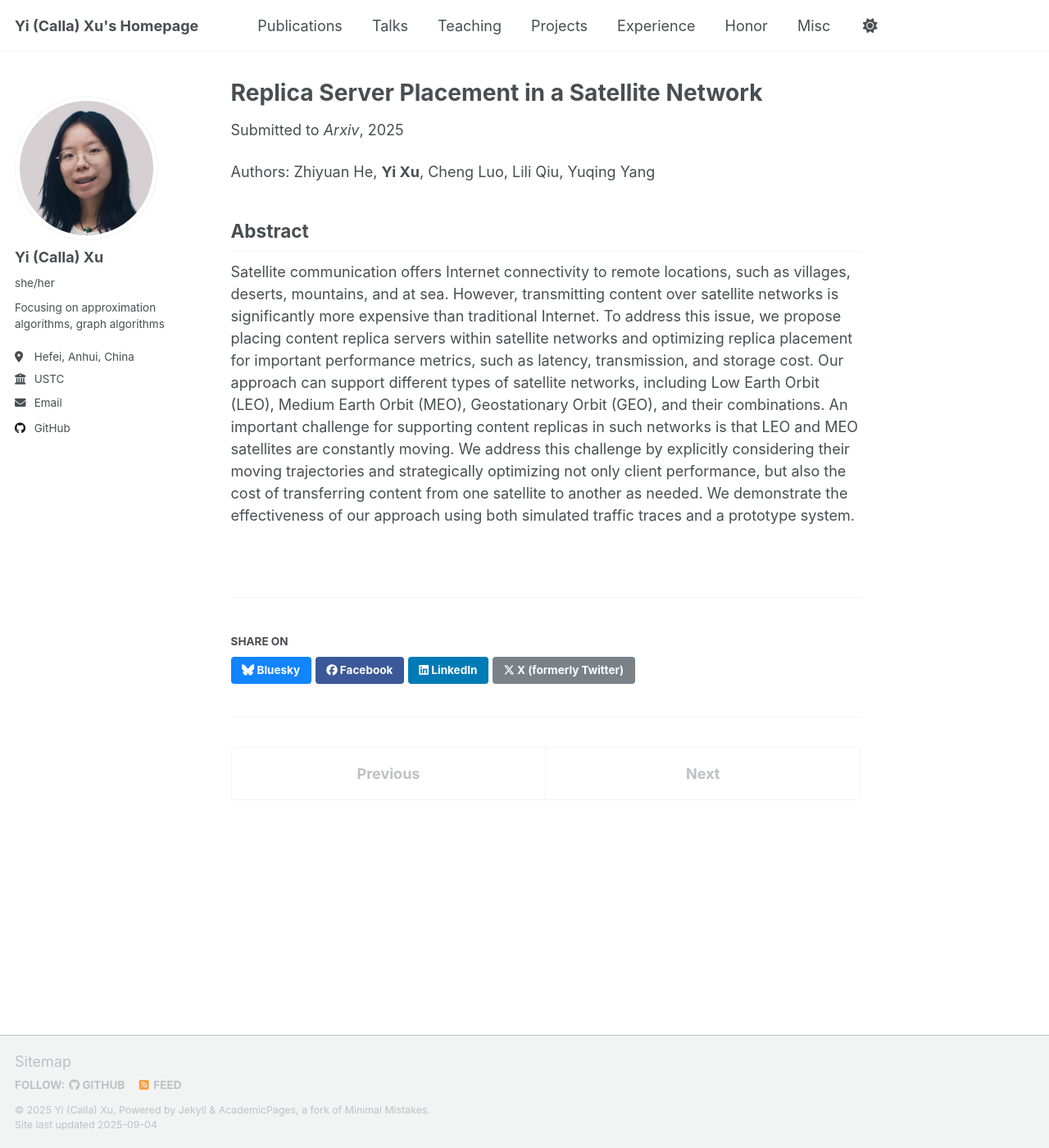
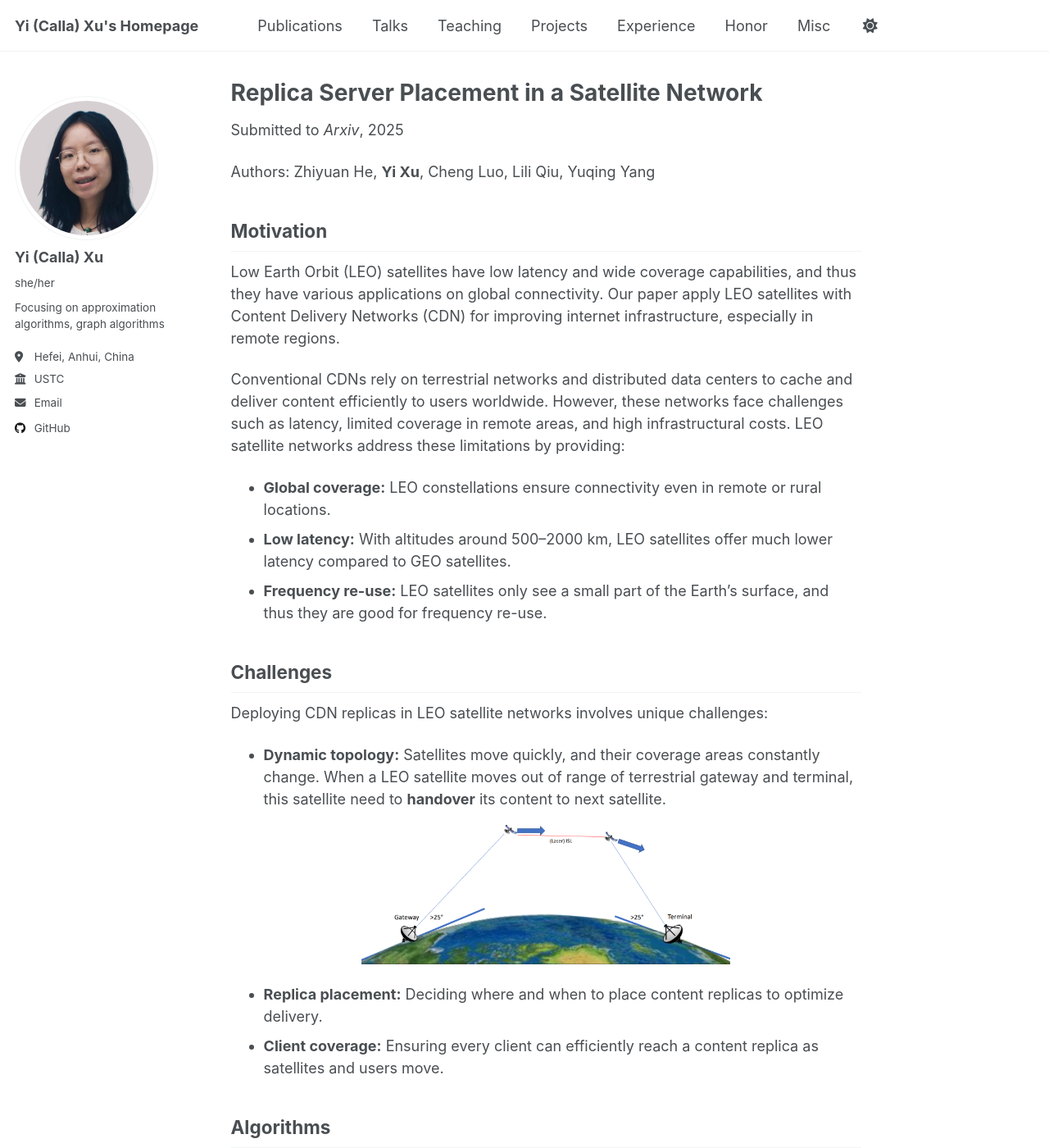
Before and after one commit to yixu-cs/yixu-cs.github.io, a Jekyll site: the page built from _publications/2025-arxiv-LEO-CDN.md, in a window 1280 px wide and 1400 px high. Shown: the whole window at 82% size. Built offline with Jekyll 4.4.1, drawn with Linux system fonts in a browser that asks for light colours; a script that is not in the unit is left out; some of the changed text lies outside the part shown.

Commit message:
file link changed to relative link; add drtails on algorithm for LEO CDN paper, and upload figures

```diff
--- a/_publications/2025-arxiv-LEO-CDN.md
+++ b/_publications/2025-arxiv-LEO-CDN.md
@@ -6,12 +6,65 @@
 excerpt: 'Satellites can be applied as content replica servers to improve client experience in the remote locations. We optimized the placement of servers in satellite networks to reduce transmission and storage costs while considering satellite movement.'
 date: 2025-08-01
 venue: 'Arxiv'
-paperurl:  'https://yixu-cs.github.io/files/preprint-SatCDN.pdf'
+slidesurl: '/files/LEO%20applications%20-%20Yi.pptx'
+paperurl:  '/files/preprint-SatCDN.pdf'
 authors: Zhiyuan He, <b>Yi Xu</b>, Cheng Luo, Lili Qiu, Yuqing Yang
 ---
 
 Authors: Zhiyuan He, <b>Yi Xu</b>, Cheng Luo, Lili Qiu, Yuqing Yang
 
-Abstract
+Motivation
 ------
-Satellite communication offers Internet connectivity to remote locations, such as villages, deserts, mountains, and at sea. However, transmitting content over satellite networks is significantly more expensive than traditional Internet. To address this issue, we propose placing content replica servers within satellite networks and optimizing replica placement for important performance metrics, such as latency, transmission, and storage cost. Our approach can support different types of satellite networks, including Low Earth Orbit (LEO), Medium Earth Orbit (MEO), Geostationary Orbit (GEO), and their combinations. An important challenge for supporting content replicas in such networks is that LEO and MEO satellites are constantly moving. We address this challenge by explicitly considering their moving trajectories and strategically optimizing not only client performance, but also the cost of transferring content from one satellite to another as needed. We demonstrate the effectiveness of our approach using both simulated traffic traces and a prototype system.
+
+Low Earth Orbit (LEO) satellites have low latency and wide coverage capabilities, and thus they have various applications on global connectivity. Our paper apply LEO satellites with Content Delivery Networks (CDN) for improving internet infrastructure, especially in remote regions.
+
+Conventional CDNs rely on terrestrial networks and distributed data centers to cache and deliver content efficiently to users worldwide. However, these networks face challenges such as latency, limited coverage in remote areas, and high infrastructural costs. LEO satellite networks address these limitations by providing:
+
+- **Global coverage:** LEO constellations ensure connectivity even in remote or rural locations.
+- **Low latency:** With altitudes around 500–2000 km, LEO satellites offer much lower latency compared to GEO satellites.
+- **Frequency re-use:** LEO satellites only see a small part of the Earth's surface, and thus they are good for frequency re-use.
+
+Challenges
+------
+
+Deploying CDN replicas in LEO satellite networks involves unique challenges:
+
+- **Dynamic topology:** Satellites move quickly, and their coverage areas constantly change. When a LEO satellite moves out of range of terrestrial gateway and terminal, this satellite need to **handover** its content to next satellite.
+
+<p align="center">
+  <img src="/images/paper-CDN/handover.png" width="450"/>
+</p>
+
+- **Replica placement:** Deciding where and when to place content replicas to optimize delivery.
+- **Client coverage:** Ensuring every client can efficiently reach a content replica as satellites and users move.
+
+Algorithms
+------
+
+This problem can be formalized as **Facility Location Problem**:
+Among all the LEO satellites, we choose and *open* several of them as facilities (CDN replicas). And the opened facilities have connection and handover cost when they are serving the users. Then, our goal is to **minimize the sum of open cost and connection cost**.
+
+### Greedy facility location algorithms
+
+[Reference](https://arxiv.org/pdf/cs/0207028)
+
+The <u>original greedy algorithm</u> runs as follows:
+
+1. Initialize opened facility set and unassigned client set to be empty
+2. While there exists clients who are not unassigned:
+  - Pick a facility $$i$$ and an unassigned client set $$Y$$ such that $$\frac{\text{open cost for }i+\text{net connection cost}}{\text{size of }Y}$$ is minimized
+  - **Net connection cost** is defined as the total connection cost incurred when assigning the client set $$Y$$ to facility $$i$$, *minus the potential cost savings* from reassigning any clients who have already been assigned to another facility to facility $$i$$ instead.
+
+While this algorithm is easy to understand, it cost exponential in time to pick the client set $$Y$$. On the other hand, we can utilize the primal-dual property, and design another <u>algorithm for the dual problem</u>:
+
+1. Increase clients' budget ("money") over time.
+2. Connect to an existing replica if possible; otherwise, open a new replica when the budget allows.
+3. Continue until all clients are covered.
+
+This approach balances between opening minimal replicas and ensuring all clients in the satellite footprint are served, even as coverage areas evolve due to satellite motion.
+
+### Local search facility location algorithms
+
+[Reference](https://www.cs.dartmouth.edu/~deepc/LecNotes/Appx/2b.%20Local%20Search%20Algorithms%20for%20Facility%20Location.pdf)
+
+### Dynamic programming
```
Also changed, not shown: _publications/2025-SODA-SLC-costs.md (+1 -1 lines), _talks/2025-03-15-theory-student-day.md (+1 -1 lines), _talks/2025-06-04-WIT.md (+1 -1 lines), images/paper-CDN/handover.png (added), 1 other file.
